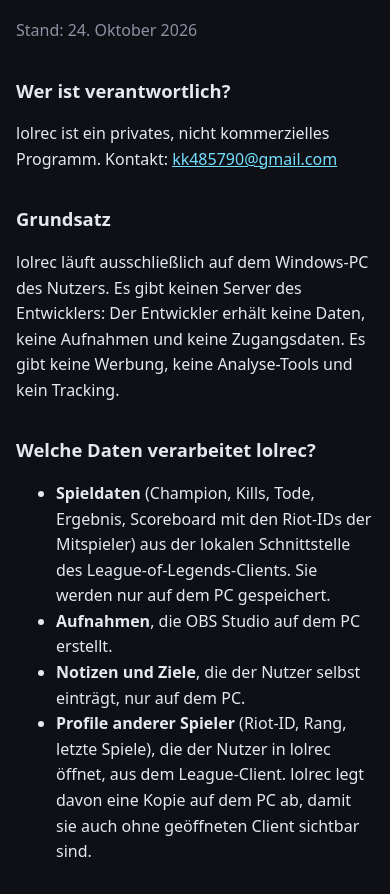
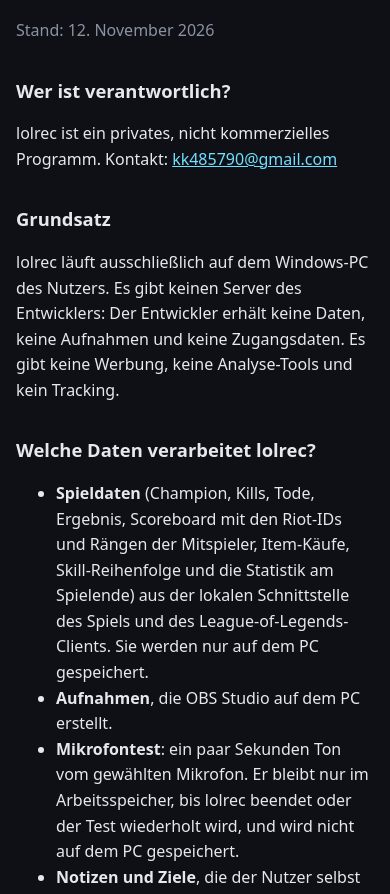
Before and after one commit to KARMA22194/lolrec, a plain HTML site: page privacy.html in a window 390 px wide. Shown: the part 175-1069 px from the top of the page. Drawn offline with Linux system fonts and the light colour scheme.

Commit message:
Privacy page: ranks of the other players, microphone test (12 November 2026)

```diff
--- a/privacy.html
+++ b/privacy.html
@@ -16,7 +16,7 @@
 <body>
 <main>
   <h1>Datenschutzerklärung für lolrec</h1>
-  <p class="muted">Stand: 24. Oktober 2026</p>
+  <p class="muted">Stand: 12. November 2026</p>
 
   <h2>Wer ist verantwortlich?</h2>
   <p>lolrec ist ein privates, nicht kommerzielles Programm. Kontakt: <a href="mailto:kk485790@gmail.com">kk485790@gmail.com</a></p>
@@ -28,12 +28,16 @@
 
   <h2>Welche Daten verarbeitet lolrec?</h2>
   <ul>
-    <li><b>Spieldaten</b> (Champion, Kills, Tode, Ergebnis, Scoreboard mit den Riot-IDs der Mitspieler) aus der
-      lokalen Schnittstelle des League-of-Legends-Clients. Sie werden nur auf dem PC gespeichert.</li>
+    <li><b>Spieldaten</b> (Champion, Kills, Tode, Ergebnis, Scoreboard mit den Riot-IDs und Rängen der Mitspieler,
+      Item-Käufe, Skill-Reihenfolge und die Statistik am Spielende) aus der lokalen Schnittstelle des Spiels und des
+      League-of-Legends-Clients. Sie werden nur auf dem PC gespeichert.</li>
     <li><b>Aufnahmen</b>, die OBS Studio auf dem PC erstellt.</li>
+    <li><b>Mikrofontest</b>: ein paar Sekunden Ton vom gewählten Mikrofon. Er bleibt nur im
+      Arbeitsspeicher, bis lolrec beendet oder der Test wiederholt wird, und wird nicht auf dem PC gespeichert.</li>
     <li><b>Notizen und Ziele</b>, die der Nutzer selbst einträgt, nur auf dem PC.</li>
-    <li><b>Profile anderer Spieler</b> (Riot-ID, Rang, letzte Spiele), die der Nutzer in lolrec öffnet, aus dem
-      League-Client. lolrec legt davon eine Kopie auf dem PC ab, damit sie auch ohne geöffneten Client sichtbar sind.</li>
+    <li><b>Profile anderer Spieler</b> (Riot-ID, Rang, letzte Spiele) aus dem League-Client: die der Nutzer in lolrec
+      öffnet und nach jedem Spiel die der Mit- und Gegenspieler dieses Spiels. lolrec legt davon eine Kopie auf dem PC
+      ab, damit sie auch ohne geöffneten Client gefunden werden. Die Kopien verlassen den PC nicht.</li>
   </ul>
 
   <h2>Ton: Spiel, Discord und Mikrofon</h2>
```
